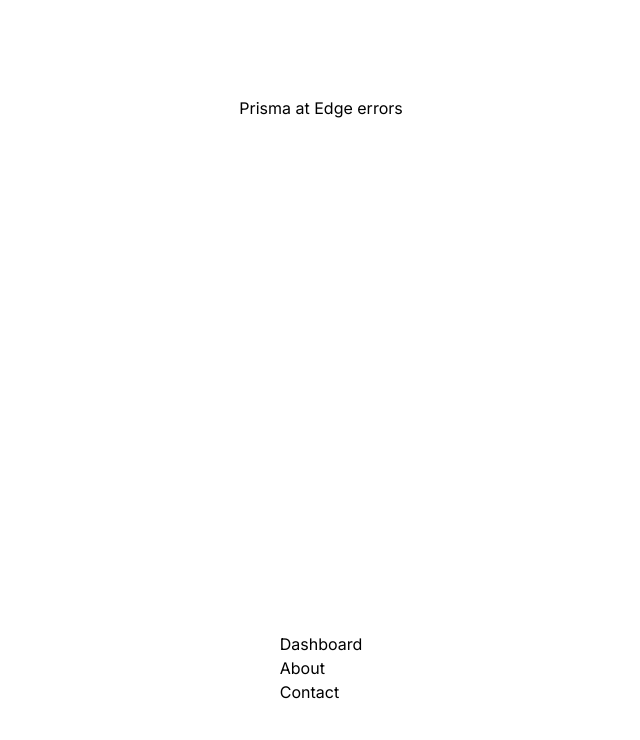
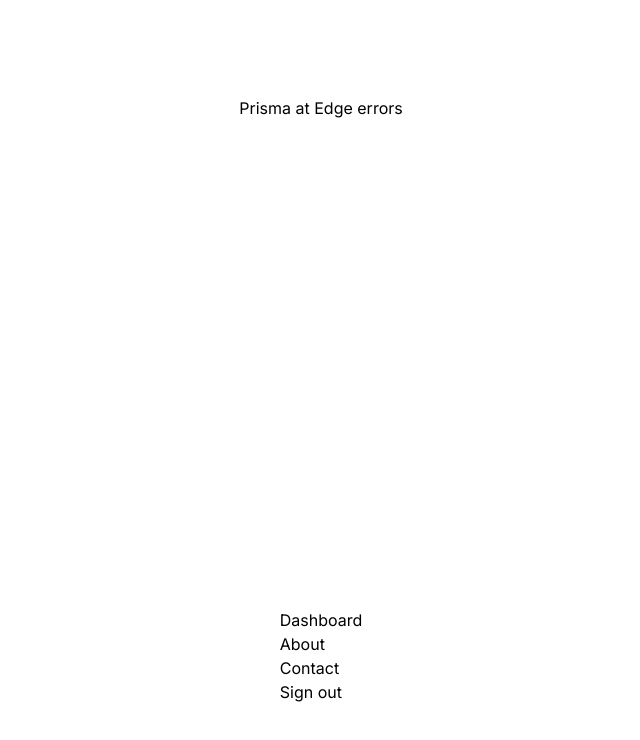
Before and after one commit to janpio/prisma-edge-errors, a Next.js app: page / in a window 1280 px wide. Shown: the top 740 px of the page, without its empty margins (319-959 px from the left). Built offline with nearby package versions, Linux system fonts and the light colour scheme.

Commit message:
Added a sign out CTA

```diff
--- a/src/app/page.tsx
+++ b/src/app/page.tsx
@@ -1,4 +1,5 @@
 import Link from "next/link";
+import { signOut } from "next-auth/react";
 
 export default function Home() {
   return (
@@ -15,6 +16,13 @@
           <li>
             <Link href="/contact">Contact</Link>
           </li>
+          <li
+            onClick={() => {
+              signOut();
+            }}
+          >
+            Sign out
+          </li>
         </ul>
       </div>
     </main>
```
